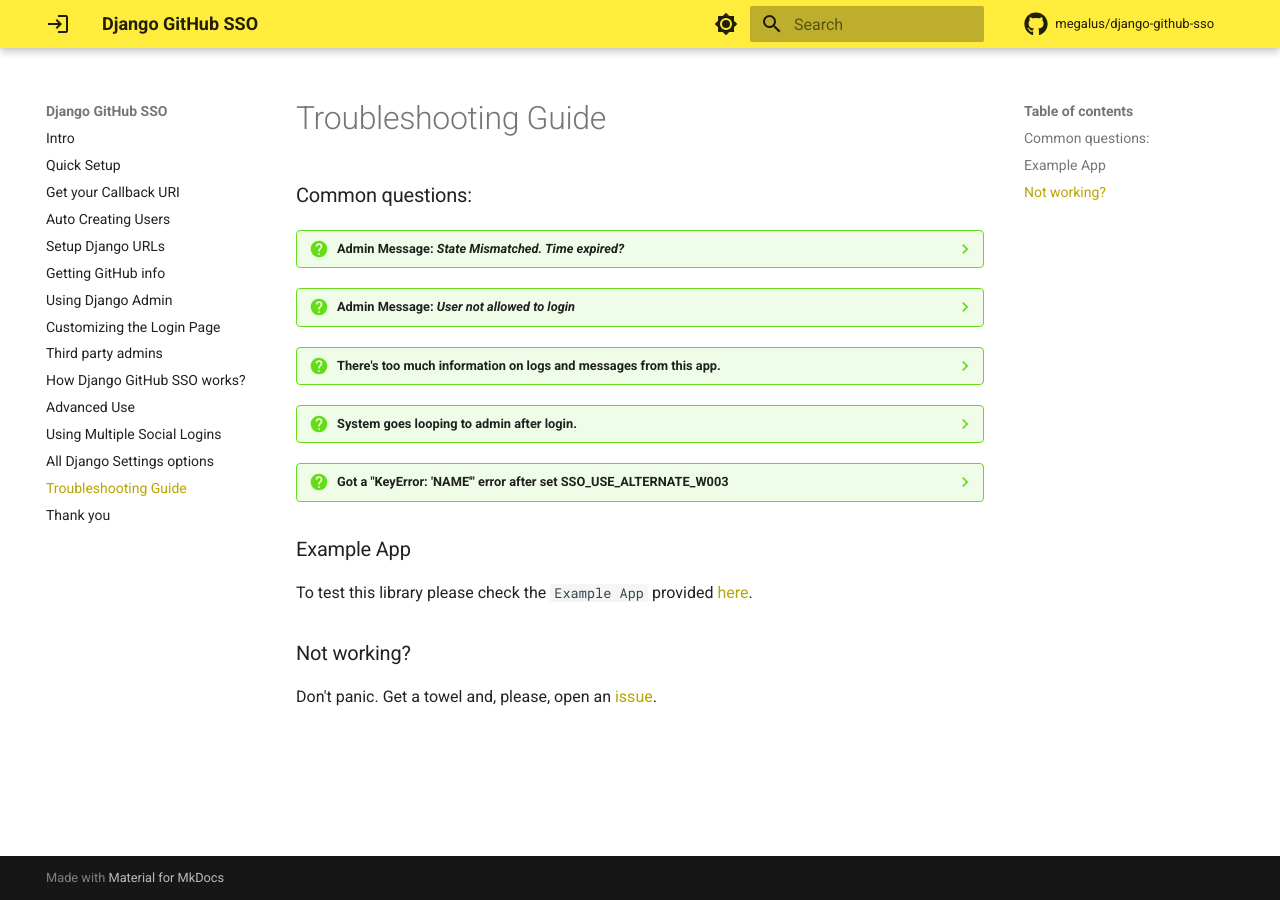
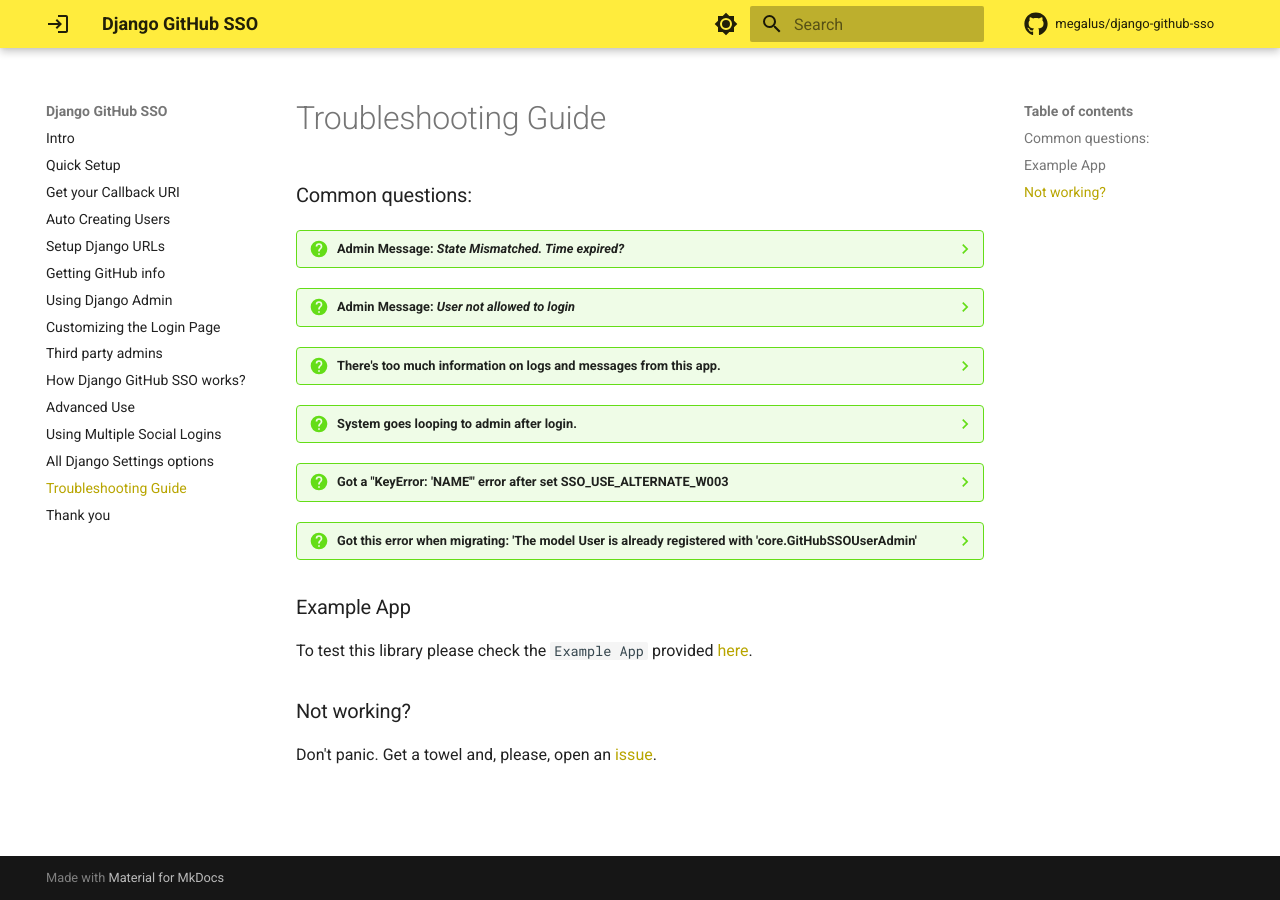
Before and after one commit to megalus/django-github-sso, an MkDocs documentation site: the page built from docs/troubleshooting.md, in a window 1280 px wide. Built offline with MkDocs 1.6.1 and Material for MkDocs 9.7.7, drawn with Linux system fonts in a browser that asks for light colours; comment, search, counter and statistics services are not loaded; some of the changed lines change nothing that is shown.

Commit message:
docs: update docs

````diff
--- a/docs/troubleshooting.md
+++ b/docs/troubleshooting.md
@@ -42,6 +42,13 @@
     ]
     ```
 
+??? question "Got this error when migrating: 'The model User is already registered with 'core.GitHubSSOUserAdmin'"
+    This is because you're already define a custom User model and admin in your project. You need to [extended the
+    existing user model](https://docs.djangoproject.com/en/5.1/topics/auth/customizing/#extending-the-existing-user-model)
+    unregistering your current User Admin class and add manually the `GitHubSSOUserAdmin` in your custom class.
+    You can use the `get_current_user_and_admin` helper as explained [here](admin.md) (the recommended action), or
+    alternately, you can add the `django-google-sso` at the end of your `INSTALLED_APPS` list.
+
 ### Example App
 
 To test this library please check the `Example App` provided [here](https://github.com/megalus/django-github-sso/tree/main/example_github_app).
````
Also changed, not shown: 1 other file.
